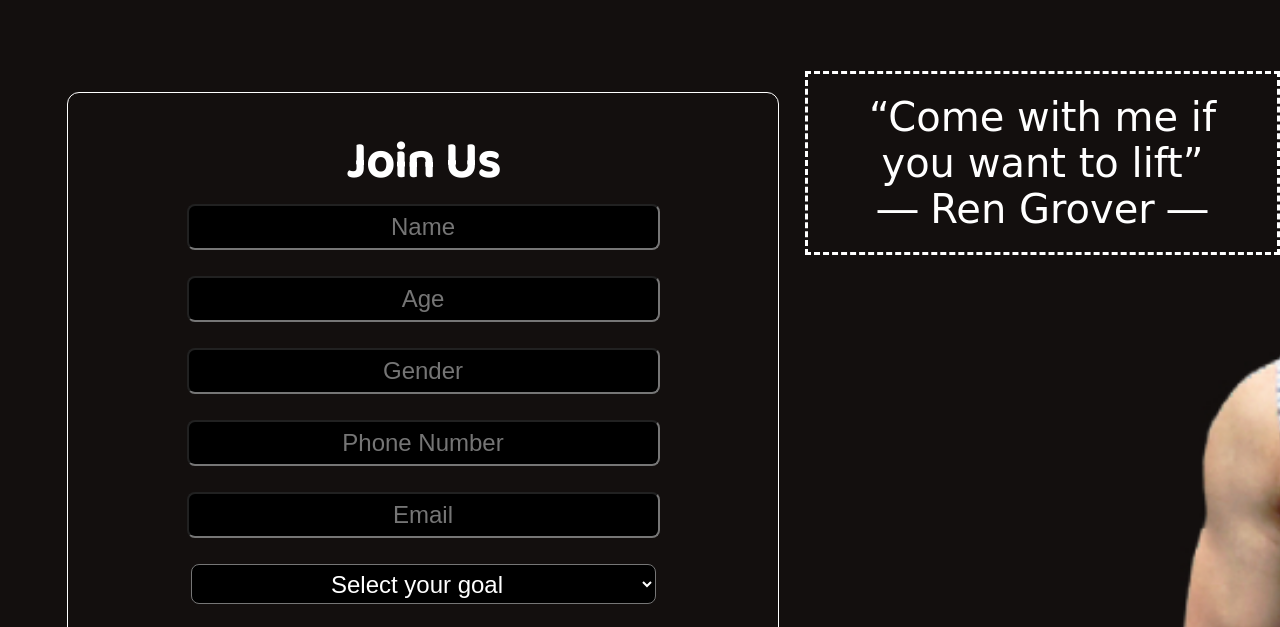
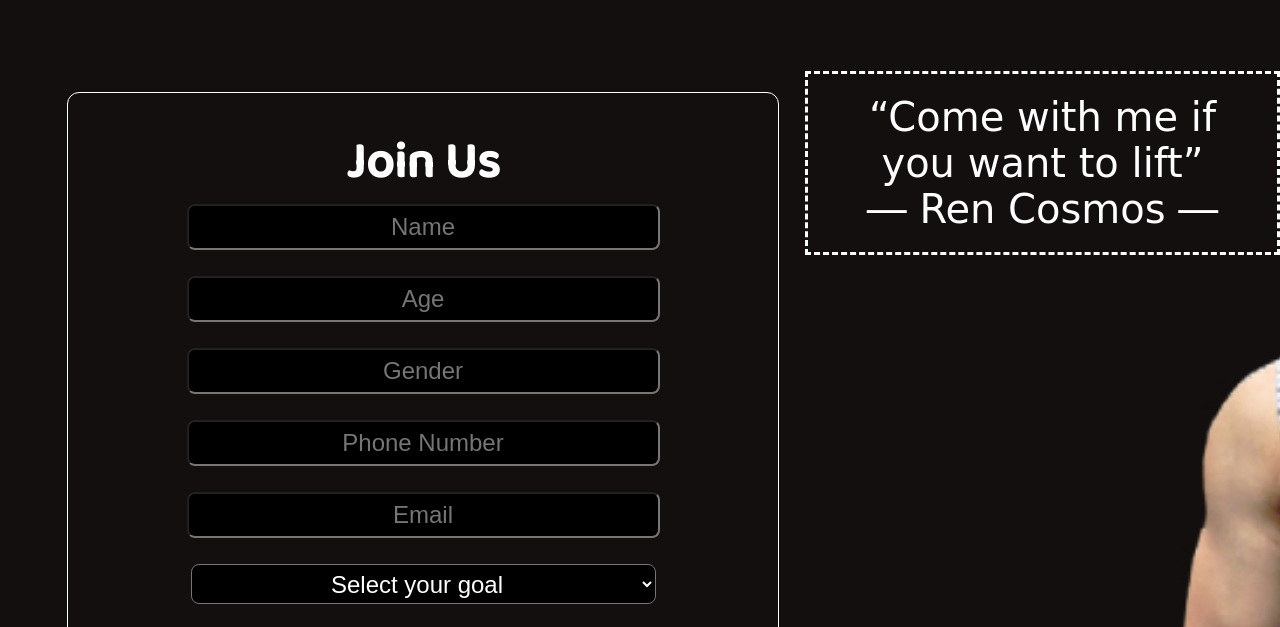
Before and after one commit to ren-cosmos/Gym-Website, a plain HTML site: page index.html in a window 1280 px wide. Shown: the part 163-790 px from the top of the page. Drawn offline with Linux system fonts and the light colour scheme.

Commit message:
Update index.html

```diff
--- a/index.html
+++ b/index.html
@@ -60,6 +60,6 @@
 </div>
 <div class="myquote">
         <q>Come with me if you want to lift</q> <br>
-        &horbar; Ren Grover &horbar;
+        &horbar; Ren Cosmos &horbar;
     </div>
 </html>
```
